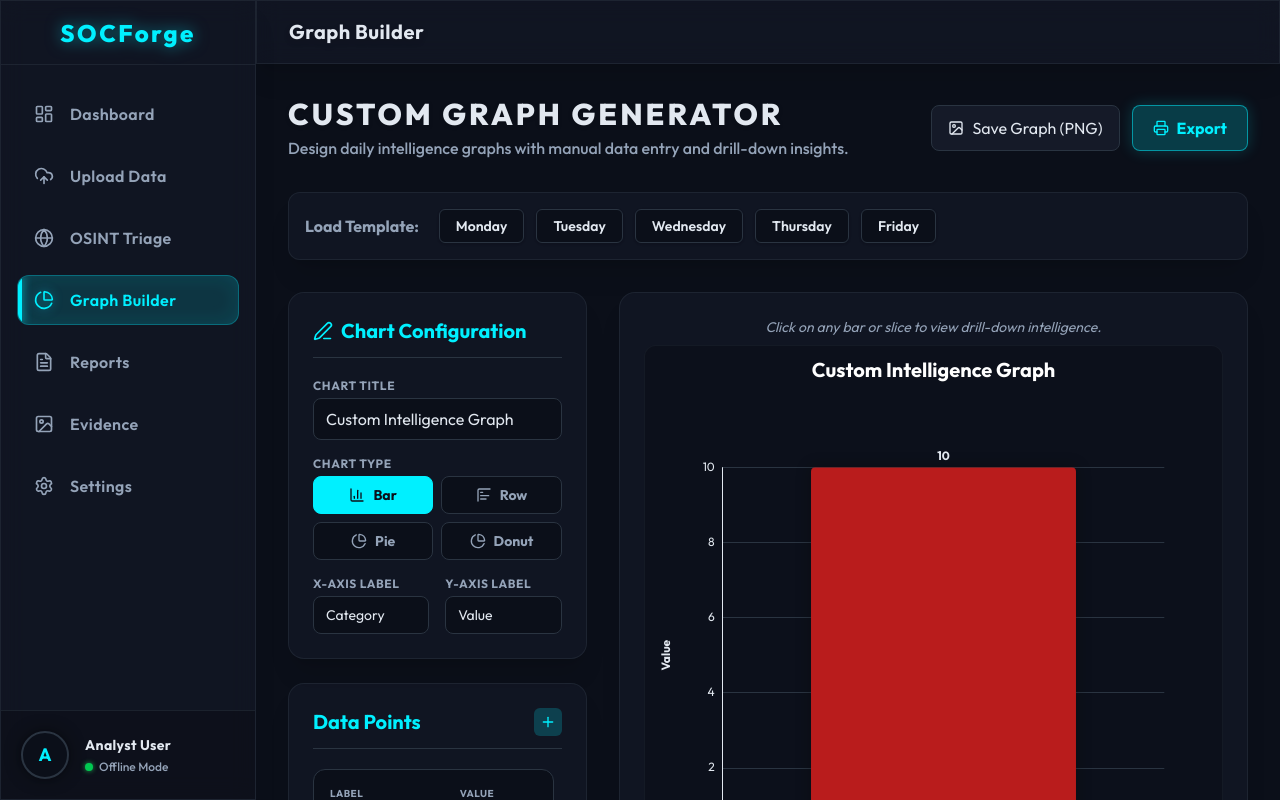
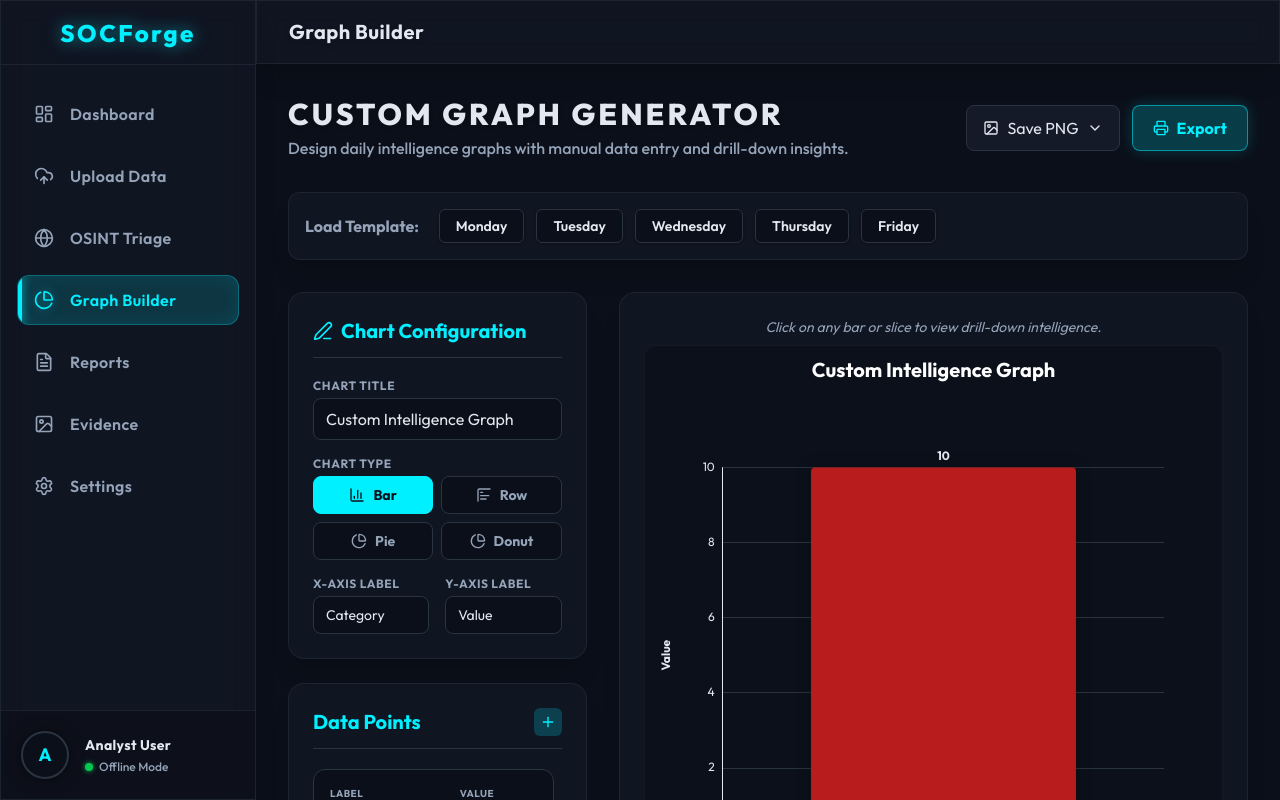
Before and after one commit to Prashi12378/SOCForge, a React (Vite) app in the folder frontend/: page /graph-builder in a window 1280 px wide. Built offline with nearby package versions, Linux system fonts and the light colour scheme; no server answers.

Commit message:
feat: add multi-size PNG export options for graphs

```diff
--- a/frontend/src/pages/GraphBuilderPage.tsx
+++ b/frontend/src/pages/GraphBuilderPage.tsx
@@ -2,7 +2,7 @@ import React, { useEffect, useState, useRef } from 'react';
 import ReactECharts from 'echarts-for-react';
 import { useGraphStore } from '../store/graphStore';
 import type { DataPoint } from '../store/graphStore';
-import { Plus, Trash2, PieChart, BarChart3, Edit3, X, Image as ImageIcon, Printer } from 'lucide-react';
+import { Plus, Trash2, PieChart, BarChart3, Edit3, X, Image as ImageIcon, Printer, ChevronDown } from 'lucide-react';
 
 const GraphBuilderPage: React.FC = () => {
   const {
@@ -11,9 +11,20 @@ const GraphBuilderPage: React.FC = () => {
     loadTemplate, loadFromDb
   } = useGraphStore();
 
-  const [drilldownModal, setDrilldownModal] = useState<{ isOpen: boolean; data: DataPoint | null }>({ isOpen: false, data: null });
+  const [isExportMenuOpen, setIsExportMenuOpen] = useState(false);
   const [isPrinting, setIsPrinting] = useState(false);
   const echartsRef = useRef<any>(null);
+  const exportMenuRef = useRef<HTMLDivElement>(null);
+
+  useEffect(() => {
+    const handleClickOutside = (event: MouseEvent) => {
+      if (exportMenuRef.current && !exportMenuRef.current.contains(event.target as Node)) {
+        setIsExportMenuOpen(false);
+      }
+    };
+    document.addEventListener('mousedown', handleClickOutside);
+    return () => document.removeEventListener('mousedown', handleClickOutside);
+  }, []);
 
   useEffect(() => {
     loadFromDb();
@@ -27,23 +38,26 @@ const GraphBuilderPage: React.FC = () => {
     }, 500);
   };
 
-  const handleExportPNG = () => {
+  const handleExportPNG = (pixelRatio: number = 2) => {
     if (echartsRef.current) {
       const echartsInstance = echartsRef.current.getEchartsInstance();
       const dataURL = echartsInstance.getDataURL({
         type: 'png',
-        pixelRatio: 2,
+        pixelRatio: pixelRatio,
         backgroundColor: '#0b0f19'
       });
 
       const link = document.createElement('a');
       link.href = dataURL;
-      link.download = `socforge-graph-${title.toLowerCase().replace(/\s+/g, '-')}.png`;
+      link.download = `socforge-graph-${title.toLowerCase().replace(/\s+/g, '-')}-${pixelRatio}x.png`;
       document.body.appendChild(link);
       link.click();
       document.body.removeChild(link);
+      setIsExportMenuOpen(false);
     }
   };
+
+  const [drilldownModal, setDrilldownModal] = useState<{ isOpen: boolean; data: DataPoint | null }>({ isOpen: false, data: null });
 
   const handleChartClick = (params: any) => {
     const clickedData = dataPoints.find(dp => dp.label === params.name);
@@ -162,9 +176,38 @@ const GraphBuilderPage: React.FC = () => {
           <p className="text-cyber-muted font-medium mt-1">Design daily intelligence graphs with manual data entry and drill-down insights.</p>
         </div>
         <div className="flex gap-3">
-          <button onClick={handleExportPNG} className="flex items-center gap-2 bg-cyber-card border border-cyber-border px-4 py-2 rounded-lg text-cyber-text hover:text-cyber-primary transition-colors">
-            <ImageIcon className="w-4 h-4" /> Save Graph (PNG)
-          </button>
+          <div className="relative" ref={exportMenuRef}>
+            <button
+              onClick={() => setIsExportMenuOpen(!isExportMenuOpen)}
+              className="flex items-center gap-2 bg-cyber-card border border-cyber-border px-4 py-2 rounded-lg text-cyber-text hover:text-cyber-primary transition-colors h-full"
+            >
+              <ImageIcon className="w-4 h-4" /> Save PNG <ChevronDown className={`w-4 h-4 transition-transform ${isExportMenuOpen ? 'rotate-180' : ''}`} />
+            </button>
+
+            {isExportMenuOpen && (
+              <div className="absolute right-0 mt-2 w-48 glass-panel border border-cyber-primary/30 rounded-xl shadow-2xl z-50 overflow-hidden animate-fade-in-up">
+                <div className="bg-cyber-card/90 p-2 space-y-1">
+                  <div className="px-3 py-1 text-[10px] font-bold text-cyber-muted uppercase tracking-widest border-b border-cyber-border/30 mb-1">Select Export Size</div>
+                  <button onClick={() => handleExportPNG(1)} className="w-full text-left px-4 py-2 text-sm text-cyber-text hover:bg-cyber-primary/10 hover:text-cyber-primary rounded-lg transition-colors flex justify-between items-center group">
+                    <span>Standard (1x)</span>
+                    <span className="text-[9px] bg-cyber-bg border border-cyber-border px-1.5 py-0.5 rounded opacity-50 group-hover:opacity-100 transition-opacity">720p</span>
+                  </button>
+                  <button onClick={() => handleExportPNG(2)} className="w-full text-left px-4 py-2 text-sm text-cyber-text hover:bg-cyber-primary/10 hover:text-cyber-primary rounded-lg transition-colors flex justify-between items-center group">
+                    <span>HD Quality (2x)</span>
+                    <span className="text-[9px] bg-cyber-bg border border-cyber-border px-1.5 py-0.5 rounded opacity-50 group-hover:opacity-100 transition-opacity">1080p</span>
+                  </button>
+                  <button onClick={() => handleExportPNG(4)} className="w-full text-left px-4 py-2 text-sm text-cyber-text hover:bg-cyber-primary/10 hover:text-cyber-primary rounded-lg transition-colors flex justify-between items-center group">
+                    <span>Ultra HD (4x)</span>
+                    <span className="text-[9px] bg-cyber-bg border border-cyber-border px-1.5 py-0.5 rounded opacity-50 group-hover:opacity-100 transition-opacity">4K</span>
+                  </button>
+                  <button onClick={() => handleExportPNG(8)} className="w-full text-left px-4 py-2 text-sm text-cyber-text hover:bg-cyber-primary/10 hover:text-cyber-primary rounded-lg transition-colors flex justify-between items-center group">
+                    <span>Print Ready (8x)</span>
+                    <span className="text-[9px] bg-cyber-bg border border-cyber-border px-1.5 py-0.5 rounded opacity-50 group-hover:opacity-100 transition-opacity">8K+</span>
+                  </button>
+                </div>
+              </div>
+            )}
+          </div>
           <button onClick={handlePrint} className="flex items-center gap-2 bg-cyber-primary/20 text-cyber-primary border border-cyber-primary/50 px-5 py-2.5 rounded-lg font-bold hover:bg-cyber-primary hover:text-cyber-bg transition-colors shadow-[0_0_15px_rgba(0,240,255,0.2)]">
             <Printer className="w-4 h-4" /> Export
           </button>
```
